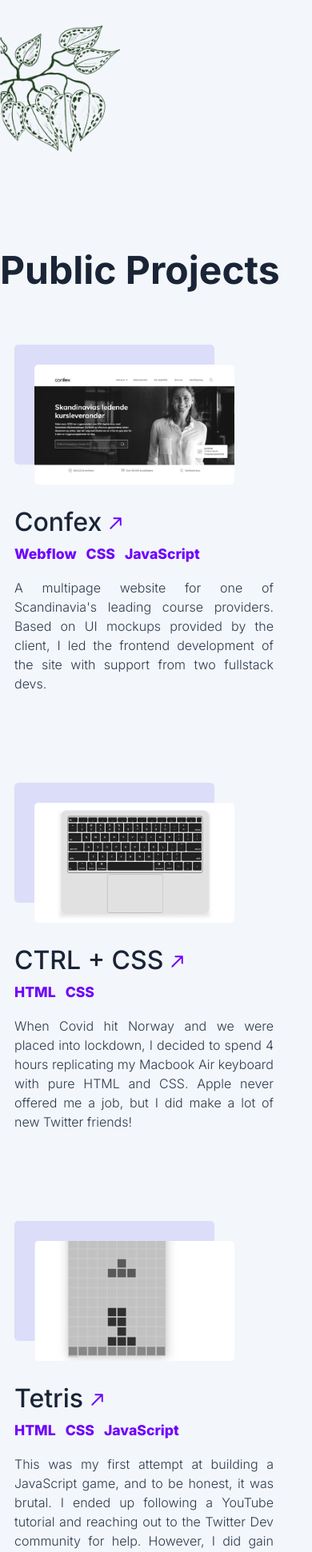
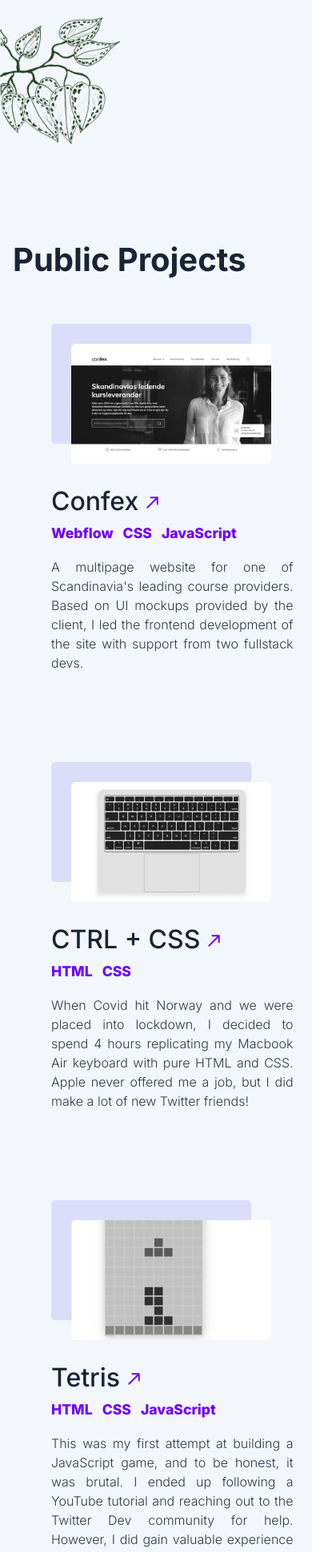
Before and after one commit to sgiori11/portfolio-current, a Next.js app: page / in a window 390 px wide. Shown: the part 664-2605 px from the top of the page at 80% size. Built offline with nearby package versions, Linux system fonts and the light colour scheme.

Commit message:
fixed overflow

```diff
--- a/src/app/globals.css
+++ b/src/app/globals.css
@@ -2,8 +2,6 @@
   margin-left: auto;
   margin-right: auto;
   max-width: 1400px;
-  /*padding: 0 2em; */
-  --border-radius: 12px;
 
 
   --darkest: #211B69;
@@ -19,7 +17,7 @@
 
 html,
 body {
-
+  overflow-x: hidden;
   font-family: var(--font-inter);
 }
 
--- a/src/app/page.module.css
+++ b/src/app/page.module.css
@@ -71,7 +71,6 @@
     flex-wrap: wrap;
     max-width: 800px;
     margin: 1em 1em 2em 50px;
-    border: 1px solid blue;
 }
 
 .skillsCont span {
@@ -101,9 +100,8 @@
 
 @media only screen and (max-width: 1029px) {
 
-.projects, .skills, .about {
-    border-right: none;
-
+.projects h2, .skills h2, .about h2 {
+    font-size: 2.5em;
 }
 
  .pageContent {
@@ -121,12 +119,7 @@
   .skillsCont {
     display: flex;
     flex-wrap: wrap;
-    width: 100vw;
-    margin: 0;
-  }
-
-  .about p {
-    margin: 0px;
+    margin: 0 1em 0 1em;
   }
 
   .sidebar {
@@ -136,7 +129,8 @@
     top: 0;
     display: grid;
     grid-template-rows: 1fr;
-    grid-template-columns: repeat(4, 70px);
+    grid-template-columns: repeat(4, auto);
+    column-gap: 25px;
     align-items: flex-end;
     justify-self: center;
 }
@@ -149,4 +143,17 @@
     transform: translateY(-7px);
     transition: transform 0.3s ease;
 }
+
+.projects, .skills, .about {
+    border-right: none;
+    margin: 0 1em;
 }
+
+}
+
+@media only screen and (max-width: 500px) {
+    .footer {
+        font-size: 12px;
+    }
+
+}
--- a/src/app/styles/HeroSection.module.css
+++ b/src/app/styles/HeroSection.module.css
@@ -15,7 +15,7 @@
 .pothos {
     position: absolute;
     left: 0;
-    bottom: -10px;
+    bottom: 0;
 }
 
 .arrow {
--- a/src/app/styles/Projects.module.css
+++ b/src/app/styles/Projects.module.css
@@ -105,7 +105,7 @@
 
 @media only screen and (max-width: 1029px) {
     .gridCont {
-        margin: 0 2em 2em 2px;
+        margin: 0 2em 2em 2em;
     }
 
     .projectLinkCont {
@@ -127,6 +127,7 @@
         top: 25px;
         left: 25px;
         margin-bottom: 3em;
+        width: 250px;
     }
 
     .projectImg::after {
```
